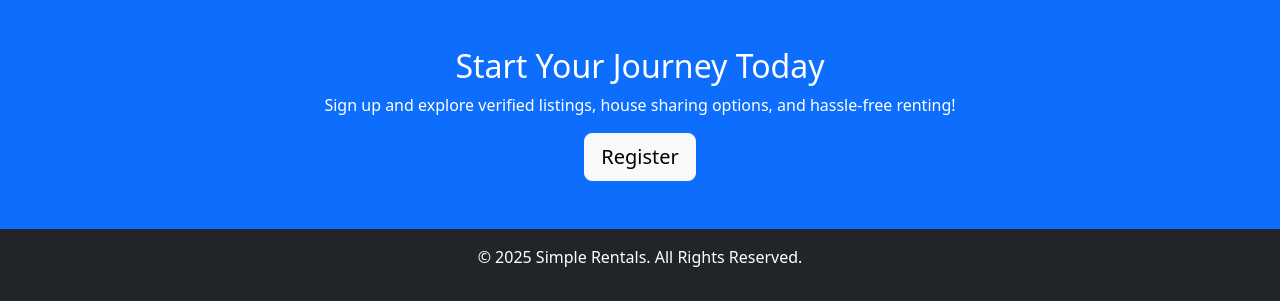
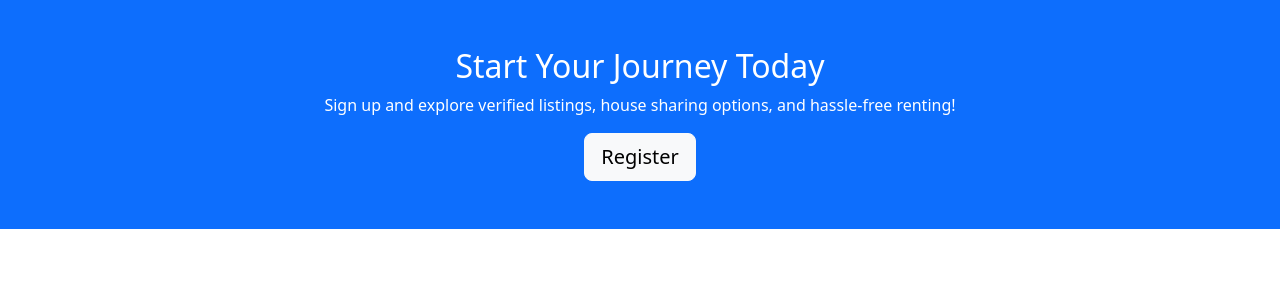
Before and after one commit to jdavidIP/Simple-Rentals, a Django app: page / in a window 1280 px wide. Shown: the part 2362-2663 px from the top of the page. After the commit the page ends 2591 px from the top, so only its background shows below. Run offline with Django 5.2, Linux system fonts and the light colour scheme.

Commit message:
Update FormLogIn validation for password length and clean up home.html by removing footer

```diff
--- a/frontend/src/components/FormLogIn.jsx
+++ b/frontend/src/components/FormLogIn.jsx
@@ -19,7 +19,7 @@ function FormLogIn() {
     else if (!/^[^@\s]+@[^@\s]+\.[^@\s]+$/.test(email))
       errors.email = "Invalid email format.";
     if (!password) errors.password = "Password is required.";
-    else if (password.length < 0)
+    else if (password.length < 8)
       errors.password = "Password must be at least 8 characters.";
     return errors;
   }
@@ -89,9 +89,7 @@ function FormLogIn() {
     <div className="container py-5">
       <div className="card mx-auto shadow" style={{ maxWidth: "600px" }}>
         <div className="card-body">
-          <h2 className="card-title text-center mb-4">
-            Log In
-          </h2>
+          <h2 className="card-title text-center mb-4">Log In</h2>
           {error && <p style={{ color: "red" }}>{error}</p>}
           <form onSubmit={handleSubmit}>
             <div className="mb-3">
--- a/simpleRentals/marketplace/templates/home.html
+++ b/simpleRentals/marketplace/templates/home.html
@@ -268,9 +268,5 @@
         <a href="register" class="btn btn-light btn-lg">Register</a>
       </div>
     </section>
-
-    <footer class="bg-dark text-white text-center py-3">
-      <p>&copy; 2025 Simple Rentals. All Rights Reserved.</p>
-    </footer>
   </body>
 </html>
```
